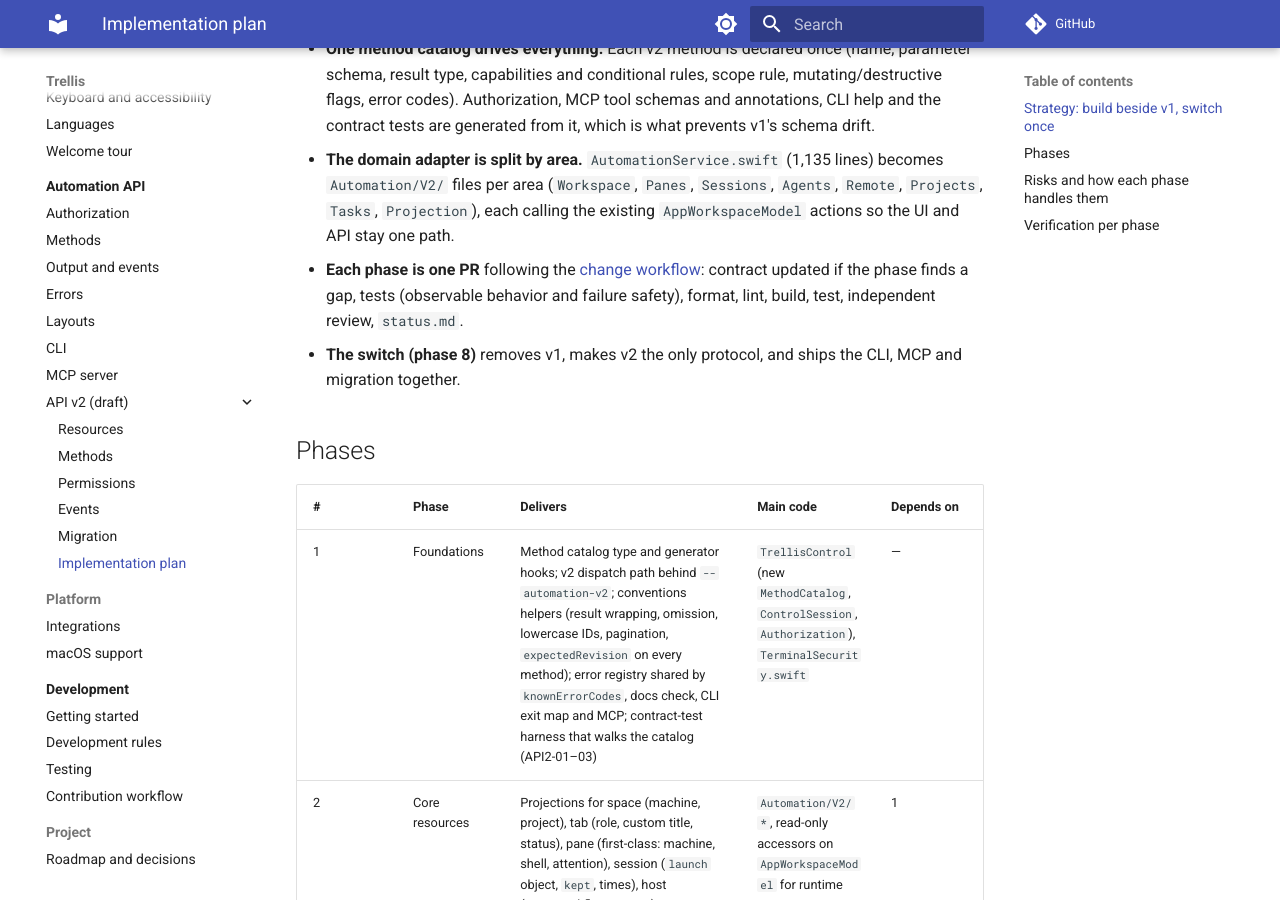
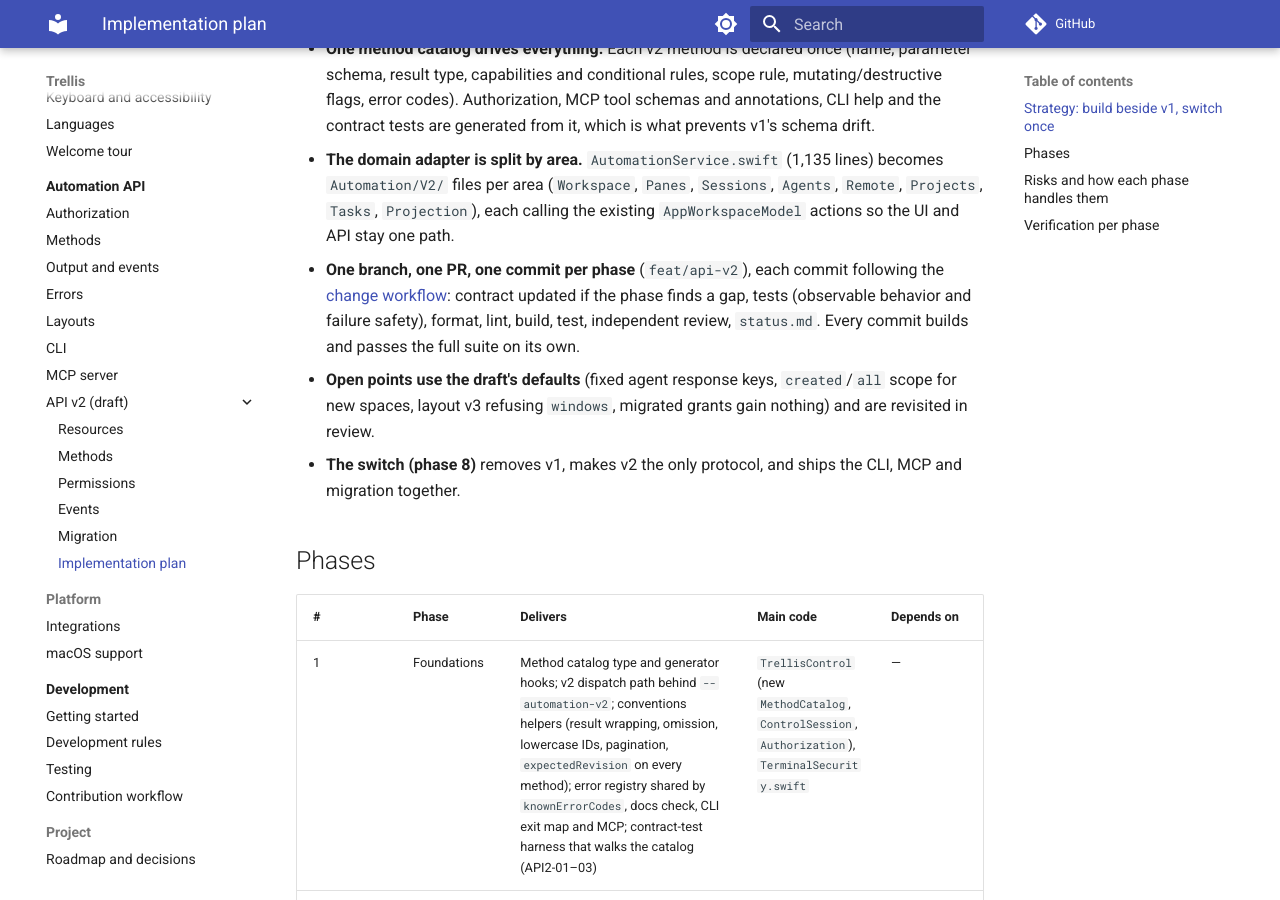
Before and after one commit to bearstouch/trellis, an MkDocs documentation site: the page built from docs/api/v2/implementation.md, in a window 1280 px wide and 900 px high, scrolled down 470 px. Built offline with MkDocs 1.6.1 and Material for MkDocs 9.7.7, drawn with Linux system fonts in a browser that asks for light colours; comment, search, counter and statistics services are not loaded; some of the changed text lies outside the part shown.

Commit message:
docs(api): land API v2 as one branch with one commit per phase
Co-Authored-By: Claude Opus 5.5 <noreply@anthropic.com>

```diff
--- a/docs/api/v2/implementation.md
+++ b/docs/api/v2/implementation.md
@@ -10,7 +10,8 @@ Protocol 2 is a clean break for users, but `develop` must stay releasable betwee
 - **v2 grows next to v1.** `ControlSession` dispatches by the negotiated version. Until the switch, `protocolVersion: 2` is accepted only when the app runs with `--automation-v2` (development builds and tests); release builds keep answering `UNSUPPORTED_VERSION` for 2. v1 code isn't touched except to share helpers.
 - **One method catalog drives everything.** Each v2 method is declared once (name, parameter schema, result type, capabilities and conditional rules, scope rule, mutating/destructive flags, error codes). Authorization, MCP tool schemas and annotations, CLI help and the contract tests are generated from it, which is what prevents v1's schema drift.
 - **The domain adapter is split by area.** `AutomationService.swift` (1,135 lines) becomes `Automation/V2/` files per area (`Workspace`, `Panes`, `Sessions`, `Agents`, `Remote`, `Projects`, `Tasks`, `Projection`), each calling the existing `AppWorkspaceModel` actions so the UI and API stay one path.
-- **Each phase is one PR** following the [change workflow](../../development/workflow.md): contract updated if the phase finds a gap, tests (observable behavior and failure safety), format, lint, build, test, independent review, `status.md`.
+- **One branch, one PR, one commit per phase** (`feat/api-v2`), each commit following the [change workflow](../../development/workflow.md): contract updated if the phase finds a gap, tests (observable behavior and failure safety), format, lint, build, test, independent review, `status.md`. Every commit builds and passes the full suite on its own.
+- **Open points use the draft's defaults** (fixed agent response keys, `created`/`all` scope for new spaces, layout v3 refusing `windows`, migrated grants gain nothing) and are revisited in review.
 - **The switch (phase 8)** removes v1, makes v2 the only protocol, and ships the CLI, MCP and migration together.
 
 ## Phases
@@ -26,7 +27,7 @@ Protocol 2 is a clean break for users, but `develop` must stay releasable betwee
 | 7 | Projects and tasks | Project CRUD and `capture`; `project.check`/`launch` through a sheet-free launch path; `task.list/get/run/stop`; `TASK_UNTRUSTED`, `SETUP_REQUIRED`; `session.execute {wait}` on the command-finished mark | `Automation/V2/Projects`, `Tasks`, `AppWorkspaceModel+ProjectLaunch.swift`, `+Tasks.swift`, `ProjectLibrary` | 2–4 (agents in launches need 5, host targets need 6) |
 | 8 | Layout v3, CLI, MCP and the switch | Layout documents v3; CLI v2 nouns and server-side name resolution; MCP tools generated from the catalog, `events_poll`, new instructions and untrusted markers; remove v1 dispatch, aliases and `--automation-v2`; move `docs/api/v2/` up to `docs/api/`; README, CHANGELOG (breaking change), public docs, `status.md` | `LayoutJSON.swift`, `TrellisCLI`, `TrellisMCP/MCPTools.swift`, `MCPEndpoint.swift`, docs | 1–7 |
 
-Phases 5, 6 and 7 are independent of each other once 4 lands and can be built in parallel; 7's agent and host targets light up when 5 and 6 are in.
+Phases 5, 6 and 7 are independent of each other once 4 lands; they are still committed in order so each commit stands alone.
 
 ## Risks and how each phase handles them
 
```
